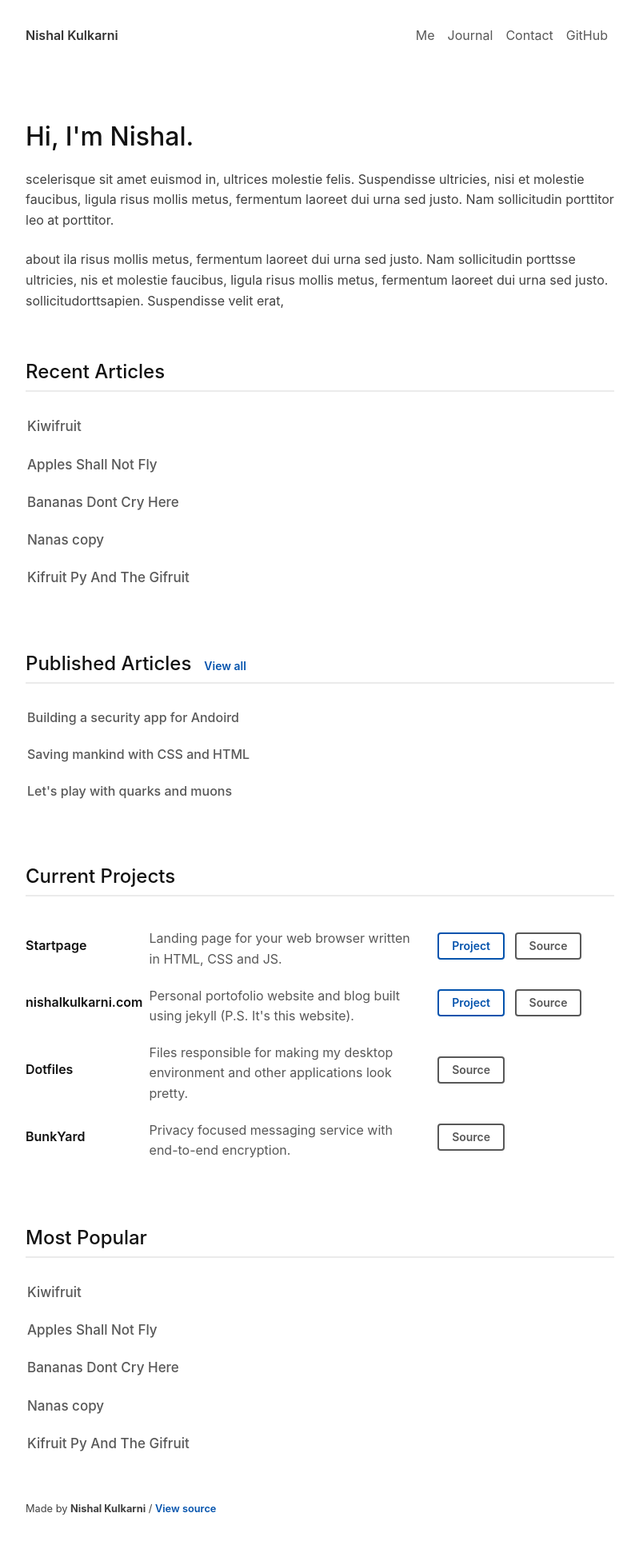
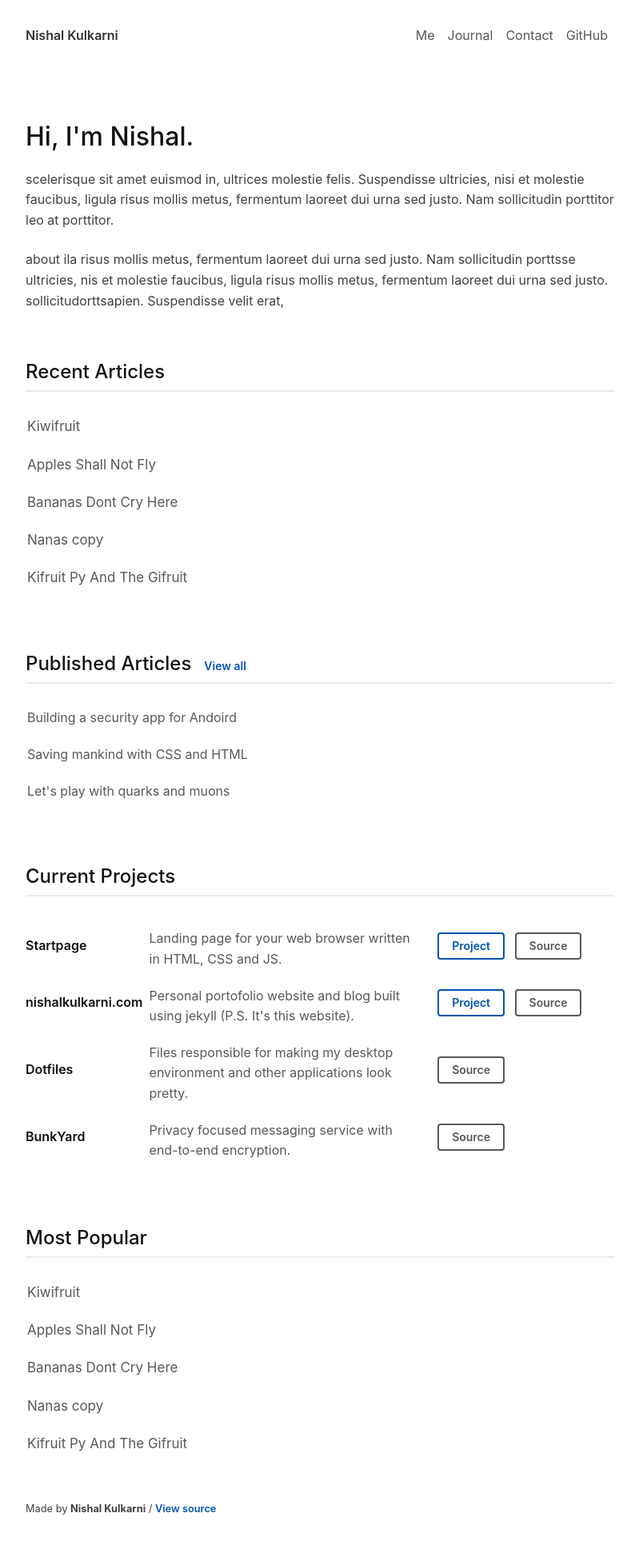
Before and after one commit to nishalkulkarni/old-personal-site-jekyll, a Jekyll site: the page built from index.html, in a window 1280 px wide. Shown: the whole page at 80% size, without its empty margins (240-1039 px from the left). Built offline with Jekyll 4.4.1, drawn with Linux system fonts in a browser that asks for light colours.

Commit message:
fix fonts

```diff
--- a/_data/info.yml
+++ b/_data/info.yml
@@ -3,3 +3,5 @@
 email: 'kulknishu@gmail.com'
 twitter: '@nishalkulkarni'
 twitter-url: 'https://twitter.com/nishalkulkarni'
+github: 'nishalkulkarni'
+github-url: 'https://github.com/nishalkulkarni'
--- a/_includes/navigation.html
+++ b/_includes/navigation.html
@@ -38,9 +38,8 @@
 	</div>
 	<ul class="nav-links">
 		<li><a href="/index.html" class="active">Me</a></li>
-		<!-- 90 60 55 -->
 		<li><a href="/journal.html">Journal</a></li>
 		<li><a href="/contact.html">Contact</a></li>
-		<li><a href="https://github.com/nishalkulkarni" target="_blank">GitHub</a></li>
+		<li><a href="{{site.data.info.github-url}}" target="_blank">GitHub</a></li>
 	</ul>
 </nav>
--- a/index.html
+++ b/index.html
@@ -28,7 +28,7 @@
 	<h2>Recent Articles</h2>
 	{% for post in site.posts limit:5 %}
 	<a href="{{ post.url }}">
-		<h3 style="font-weight:500;">{{ post.title }}</h3>
+		<h3 style="font-weight:400;">{{ post.title }}</h3>
 	</a>
 	{% endfor %}
 </section>
@@ -37,7 +37,7 @@
 	<h2 class="publish-hh">Published Articles<a class="view-all" href="/publications.html" style="padding:0;margin-left:1rem;">View all</a></h2>
 	{% for post in site.data.publications limit:5 %}
 	<a href="{{ post.url }}">
-		<h3 style="font-weight:500;font-size:1rem;">{{ post.title }}</h3>
+		<h3 style="font-weight:400;font-size:1rem;">{{ post.title }}</h3>
 	</a>
 	{% endfor %}
 </section>
@@ -78,7 +78,7 @@
 	<h2>Most Popular</h2>
 	{% for post in site.posts limit:5 %}
 	<a href="{{ post.url }}">
-		<h3 style="font-weight:500;">{{ post.title }}</h3>
+		<h3 style="font-weight:400;">{{ post.title }}</h3>
 	</a>
 	{% endfor %}
 </section>
```
